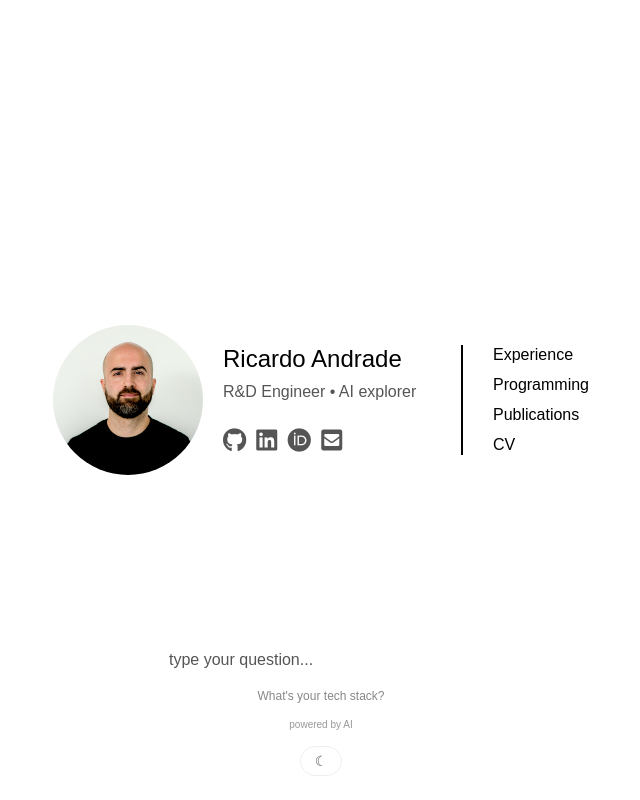
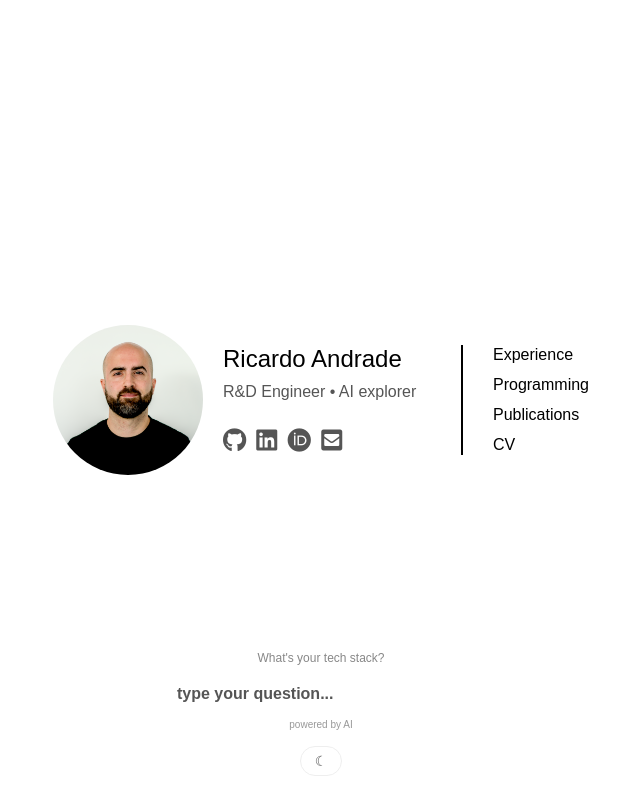
Before and after one commit to itsjrsa/itsjrsa.github.io, a React (Vite) app: page / in a window 1280 px wide. Both pictures are taken after a click on the button "ask me anything". Shown: the whole page, without its empty margins (319-959 px from the left). Built offline with nearby package versions, Linux system fonts and the light colour scheme.

Commit message:
improve ask me anything layout and input styling
- Move example questions above the input field
- Center placeholder text, left-align on focus
- Increase input width to 320px for better usability
- Reduce container gap for tighter layout

```diff
--- a/src/components/common/AskMe.jsx
+++ b/src/components/common/AskMe.jsx
@@ -139,6 +139,15 @@ export default function AskMe() {
 
   return (
     <div className={styles.container} ref={containerRef}>
+      {!answer && !loading && (
+        <button
+          className={styles.exampleBtn}
+          onClick={() => handleExampleClick(EXAMPLE_QUESTIONS[exampleIndex])}
+        >
+          {EXAMPLE_QUESTIONS[exampleIndex]}
+        </button>
+      )}
+
       <form onSubmit={handleSubmit} className={styles.form}>
         <input
           ref={inputRef}
@@ -163,15 +172,7 @@ export default function AskMe() {
       </form>
 
       {!answer && !loading && (
-        <>
-          <button
-            className={styles.exampleBtn}
-            onClick={() => handleExampleClick(EXAMPLE_QUESTIONS[exampleIndex])}
-          >
-            {EXAMPLE_QUESTIONS[exampleIndex]}
-          </button>
-          <span className={styles.disclaimer}>powered by AI</span>
-        </>
+        <span className={styles.disclaimer}>powered by AI</span>
       )}
 
       {error && <div className={styles.error}>{error}</div>}
--- a/src/components/common/AskMe.module.css
+++ b/src/components/common/AskMe.module.css
@@ -58,7 +58,7 @@
   display: flex;
   flex-direction: column;
   align-items: center;
-  gap: 12px;
+  gap: 8px;
 }
 
 .form {
@@ -70,11 +70,17 @@
 .input {
   border: none;
   background: transparent;
-  color: var(--color-text-muted);
+  color: var(--color-text);
   font-size: 16px;
+  font-weight: 600;
   outline: none;
   width: 320px;
-  padding: 4px 8px;
+  padding: 8px 16px;
+  text-align: center;
+}
+
+.input:focus {
+  text-align: left;
 }
 
 .input::placeholder {
@@ -169,7 +175,7 @@
 
 @media (max-width: 480px) {
   .input {
-    width: 180px;
+    width: 240px;
   }
 
   .answer {
```
